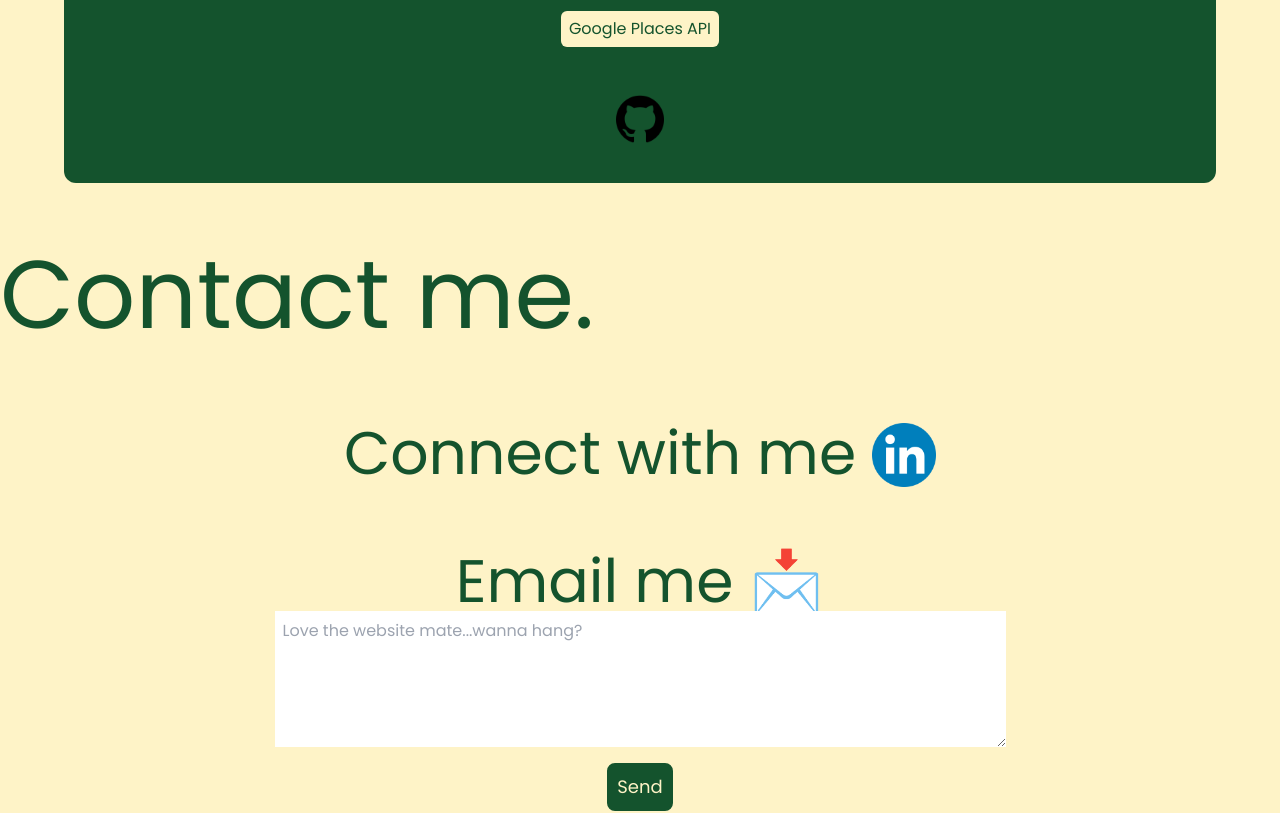
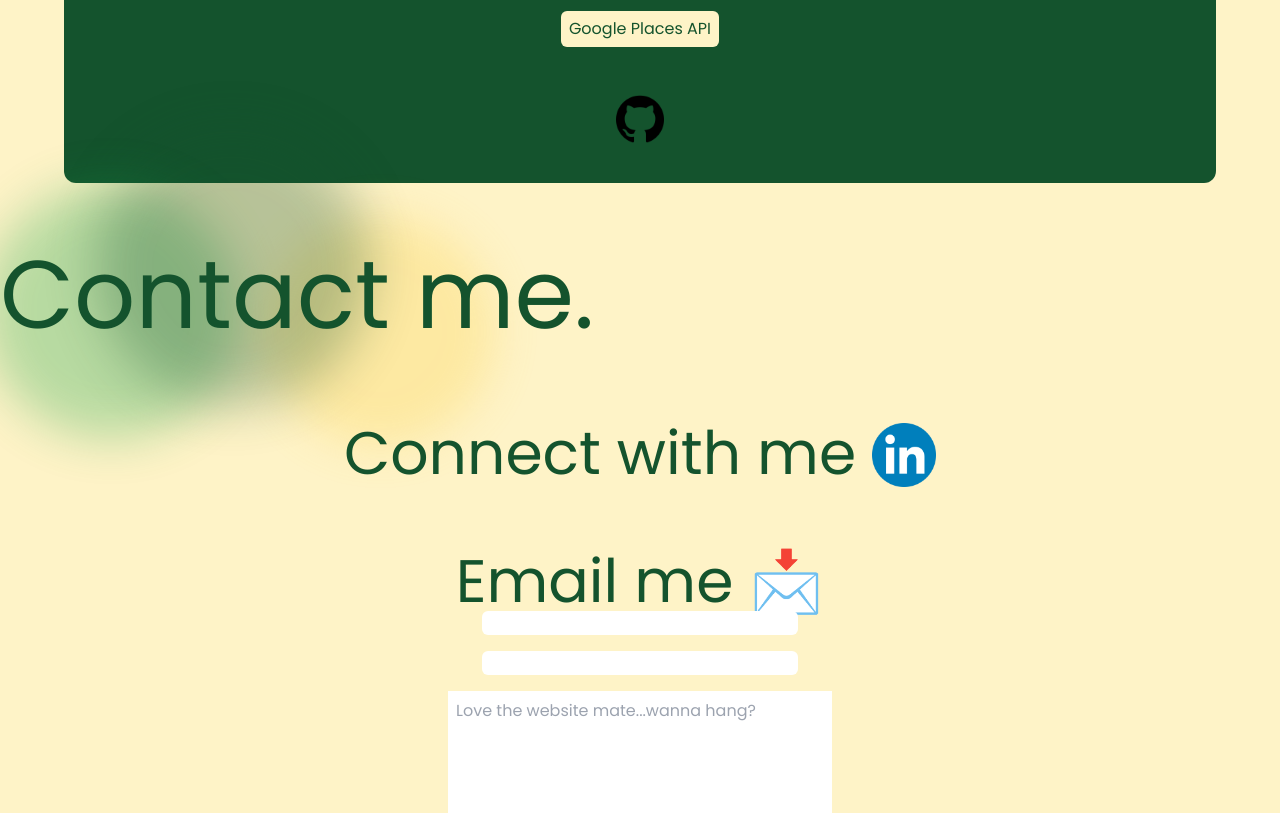
Before and after one commit to Jookz/Landing-Page, a React (Vite) app: page /Skills in a window 1280 px wide. Shown: the part 4100-4913 px from the top of the page. Built offline with nearby package versions, Linux system fonts and the light colour scheme; the HTML template or start-up script is replaced by a standard one.

Commit message:
added background animation

```diff
--- a/src/App.css
+++ b/src/App.css
@@ -3,3 +3,12 @@
 @import "tailwindcss/components";
 
 @import "tailwindcss/utilities";
+
+@layer utilities {
+  .animation-delay-2000 {
+    animation-delay: 2s;
+  }
+  .animation-delay-4000 {
+    animation-delay: 4s;
+  }
+}
--- a/src/App.jsx
+++ b/src/App.jsx
@@ -11,13 +11,12 @@ import Skills from "./Components/Pages/Skills";
 import ScrollToTop from "react-scroll-up";
 import { FontAwesomeIcon } from "@fortawesome/react-fontawesome";
 import { faCircleArrowUp } from "@fortawesome/free-solid-svg-icons";
-import BackgroundAnimation from "./Components/BackgroundAnimation";
 
 function App() {
   return (
     <div>
       <Header />
-      <BackgroundAnimation />
+
       <Routes>
         <Route path="/" element={<Home />} />
         <Route path="/about" element={<About />} />
--- a/src/Components/BackgroundAnimation.jsx
+++ b/src/Components/BackgroundAnimation.jsx
@@ -3,9 +3,9 @@ import React from "react";
 export default function BackgroundAnimation() {
   return (
     <div className="relative w-full max-w-lg">
-      <div className="absolute top-0 -left-4 w-72 h-72 bg-green-700 rounded-full"></div>
-      <div className="absolute top-0 -right-4 w-72 h-72 bg-green-300 rounded-full"></div>
-      <div className="absolute left-20 -bottom-8 w-72 h-72 bg-green-900 rounded-full"></div>
+      <div className="absolute top-0 -left-4 w-64 h-64 bg-green-600  rounded-full  filter blur-xl opacity-30 animate-blob"></div>
+      <div className="absolute top-0 -right-4 w-64 h-64 bg-amber-300 rounded-full  filter blur-xl opacity-30 animate-blob animation-delay-2000"></div>
+      <div className="absolute left-20 -bottom-64 w-64 h-64 bg-green-900 rounded-full  filter blur-xl opacity-30 animate-blob animation-delay-4000"></div>
     </div>
   );
 }
--- a/src/Components/Header.jsx
+++ b/src/Components/Header.jsx
@@ -8,11 +8,11 @@ export default function Header() {
     let list = document.querySelector("ul");
     if (icon === "menu-outline") {
       setIcon("close-circle-outline");
-      list.classList.add("top-[80px]");
+      list.classList.add("top-[55px]");
       list.classList.add("opacity-100");
     } else {
       setIcon("menu-outline");
-      list.classList.remove("top-[80px]");
+      list.classList.remove("top-[55px]");
       list.classList.remove("opacity-100");
     }
   }
--- a/src/Components/Pages/About.jsx
+++ b/src/Components/Pages/About.jsx
@@ -37,7 +37,7 @@ export default function About() {
             In my spare time I enjoy taking part in chess matches and meetups
             with a local chess society as well as playing squash and badminton.
             I love going on hikes and visiting the nearby Lake District on
-            weekends with my wife and family and friends.
+            weekends with my wife, family and friends.
           </p>
         </Reveal>
         {/* <Reveal>
--- a/src/Components/Pages/Contact.jsx
+++ b/src/Components/Pages/Contact.jsx
@@ -1,10 +1,11 @@
 import React from "react";
 import { Link } from "react-router-dom";
 import Reveal from "../Reveal";
+import BackgroundAnimation from "../BackgroundAnimation";
 
 export default function Contact() {
   return (
-    <div id="contact">
+    <div id="contact" className="relative">
       <div className="h-16"></div>
       <Reveal delay={0.5}>
         <h1 className="text-green-900 md:text-8xl text-6xl mb-20">
@@ -38,12 +39,17 @@ export default function Contact() {
               </h1>
               <div className="text-6xl group-hover:animate-bounce">📩</div>
             </div>
-
+            <input className="rounded-md mb-4" id="name" type="text" />
+            <input
+              className="rounded-md mb-4"
+              cols="50"
+              id="email"
+              type="text"
+            />
             <textarea
               placeholder="Love the website mate...wanna hang?"
-              className="p-2"
-              id=""
-              cols="50"
+              className="p-2 w-96"
+              id="message"
               rows="5"
             ></textarea>
             <button
--- a/src/Components/Pages/Home.jsx
+++ b/src/Components/Pages/Home.jsx
@@ -3,6 +3,7 @@ import { FontAwesomeIcon } from "@fortawesome/react-fontawesome";
 import { faCircleArrowDown } from "@fortawesome/free-solid-svg-icons";
 import { HashLink } from "react-router-hash-link";
 import Reveal from "../Reveal";
+import BackgroundAnimation from "../BackgroundAnimation";
 
 export default function Home() {
   return (
@@ -12,7 +13,8 @@ export default function Home() {
         <span className="text-black">Jonathan Chatterton</span> and I am a
         Junior Software Developer.
       </h2>
-      <div className="flex items-center justify-center p-28">
+
+      <div className="flex flex-col items-center justify-center p-28">
         <HashLink
           id="#about"
           smooth
@@ -24,6 +26,7 @@ export default function Home() {
             className="h-24 text-green-900 hover:text-black animate-bounce duration-500"
           />
         </HashLink>{" "}
+        <BackgroundAnimation />
       </div>
     </Reveal>
   );
--- a/src/Components/Pages/Projects.jsx
+++ b/src/Components/Pages/Projects.jsx
@@ -3,6 +3,7 @@ import Junket from "./projects/Junket";
 import NCNews from "./projects/NCNews";
 import SwitchSelector from "react-switch-selector";
 import Reveal from "../Reveal";
+import BackgroundAnimation from "../BackgroundAnimation";
 
 export default function Projects() {
   const [project, setProject] = useState("junket");
@@ -32,7 +33,7 @@ export default function Projects() {
     <div id="projects">
       <div className="h-16"></div>
       <h2 className="text-green-900 md:text-8xl text-6xl">My Projects.</h2>
-      <div className="w-48 h-8 mx-auto mt-12">
+      <div className="w-48 h-8 mx-auto mt-12 relative z-50">
         <SwitchSelector
           onChange={handleSwitch}
           options={options}
@@ -43,6 +44,9 @@ export default function Projects() {
         />
       </div>
       <Reveal>{project === "junket" ? <Junket /> : <NCNews />}</Reveal>
+      <div>
+        <BackgroundAnimation />
+      </div>
     </div>
   );
 }
--- a/tailwind.config.js
+++ b/tailwind.config.js
@@ -6,6 +6,25 @@ export default {
   content: ["./index.html", "./src/**/*.{js,ts,jsx,tsx}"],
   theme: {
     extend: {
+      animation: {
+        blob: "blob 7s infinite",
+      },
+      keyframes: {
+        blob: {
+          "0%": {
+            transform: "translate(0px, 0px) scale(1)",
+          },
+          "33%": {
+            transform: "translate(30px, -50px) scale(1.1)",
+          },
+          "66%": {
+            transform: "translate(-20px, 20px) scale(0.9)",
+          },
+          "100%": {
+            transform: "translate(0px, 0px) scale(1)",
+          },
+        },
+      },
       backgroundImage: {
         parallax: "url('./Hiking.jpeg')",
       },
```
